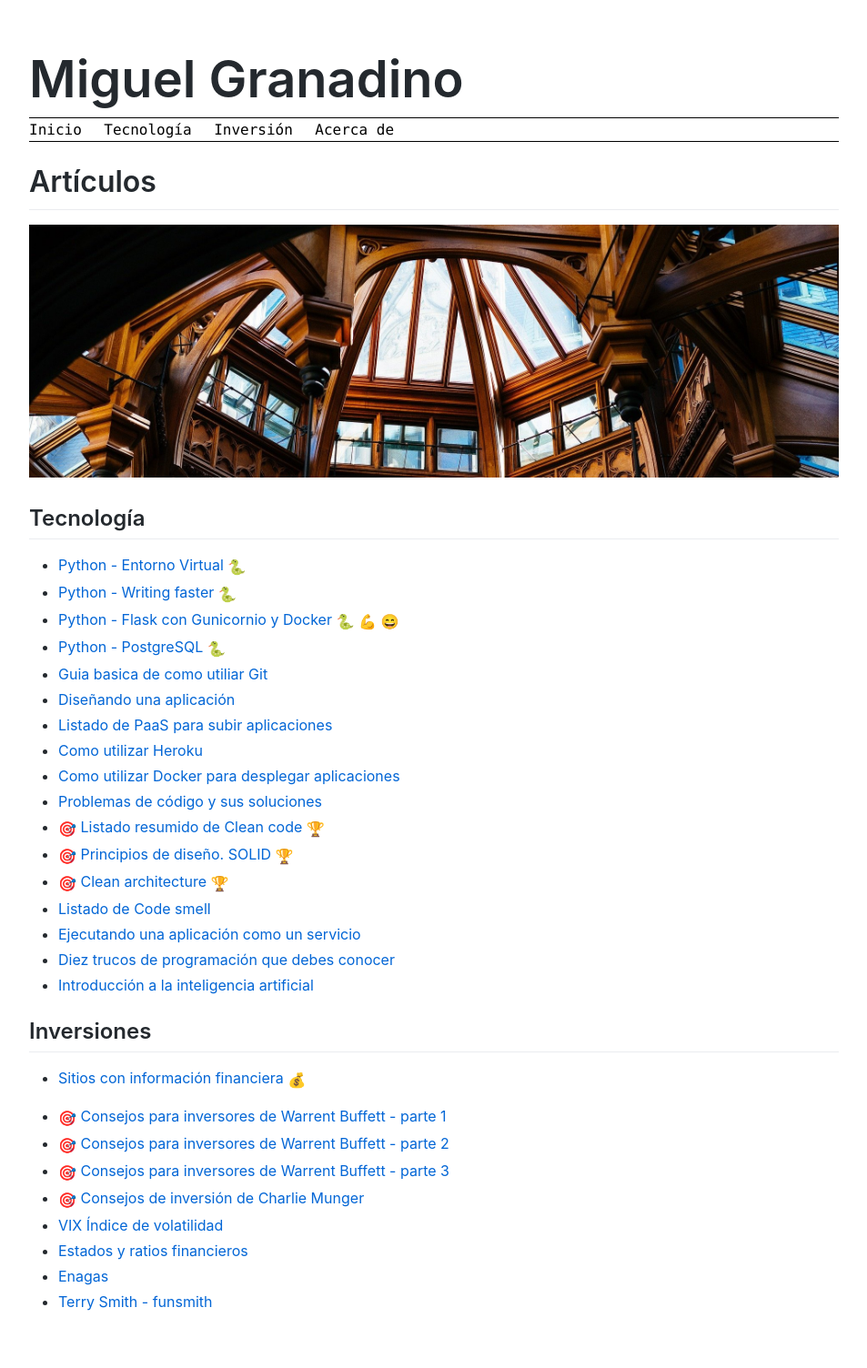
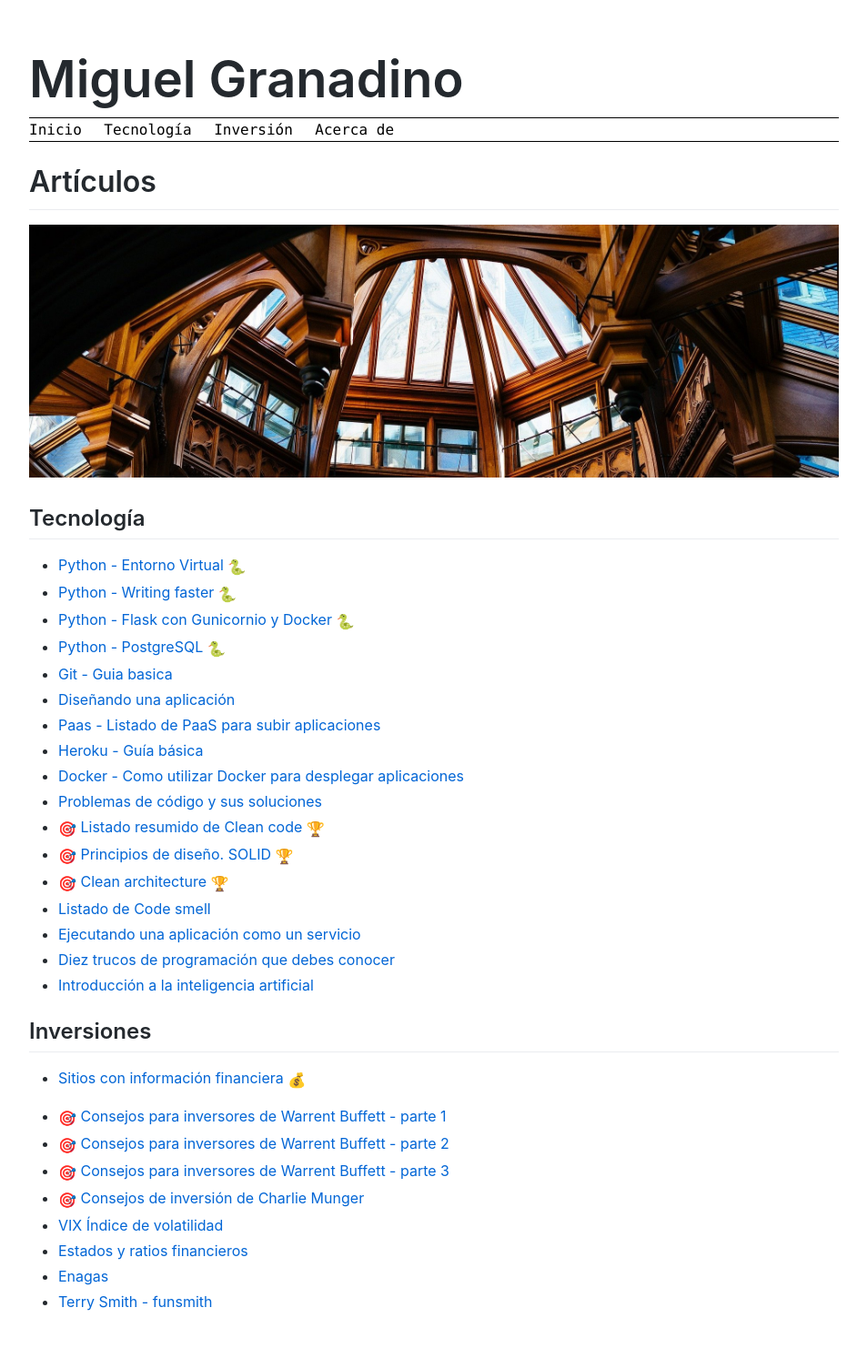
Before and after one commit to Akira3030/formacion, a Jekyll site: the page built from index.md, in a window 1280 px wide. Shown: the whole page at 91% size, without its empty margins (163-1116 px from the left). Built offline with Jekyll 4.4.1, drawn with Linux system fonts in a browser that asks for light colours; emoji names are drawn with the system emoji font.

Commit message:
Update index.md

```diff
--- a/index.md
+++ b/index.md
@@ -11,13 +11,13 @@ title: Articulos
 
 * [Python - Entorno Virtual](articulos/python-entorno-virtual.md) :snake:
 * [Python - Writing faster](articulos/written-faster-python.md) :snake:
-* [Python - Flask con Gunicornio y Docker](articulos/python-flask-gunicorn-docker.md) :snake: :muscle: :smile:
+* [Python - Flask con Gunicornio y Docker](articulos/python-flask-gunicorn-docker.md) :snake:
 * [Python - PostgreSQL](articulos/python-postgresql.md) :snake:
-* [Guia basica de como utiliar Git](articulos/trabajando-con-github.md)
+* [Git - Guia basica](articulos/trabajando-con-github.md)
 * [Diseñando una aplicación](articulos/disenando-una-aplicacion.md)
-* [Listado de PaaS para subir aplicaciones](articulos/algunos-paas-para-nuestras-aplicaciones.md)
-* [Como utilizar Heroku](articulos/usando-heroku-para-nuestras-aplicaciones.md)
-* [Como utilizar Docker para desplegar aplicaciones](articulos/desplegando-aplicaciones-con-docker.md)
+* [Paas - Listado de PaaS para subir aplicaciones](articulos/algunos-paas-para-nuestras-aplicaciones.md)
+* [Heroku - Guía básica](articulos/usando-heroku-para-nuestras-aplicaciones.md)
+* [Docker - Como utilizar Docker para desplegar aplicaciones](articulos/desplegando-aplicaciones-con-docker.md)
 * [Problemas de código y sus soluciones](articulos/problemas-y-soluciones.md)
 * :dart: [Listado resumido de Clean code](articulos/clean-code.md) :trophy:
 * :dart: [Principios de diseño. SOLID](articulos/) :trophy:
```
